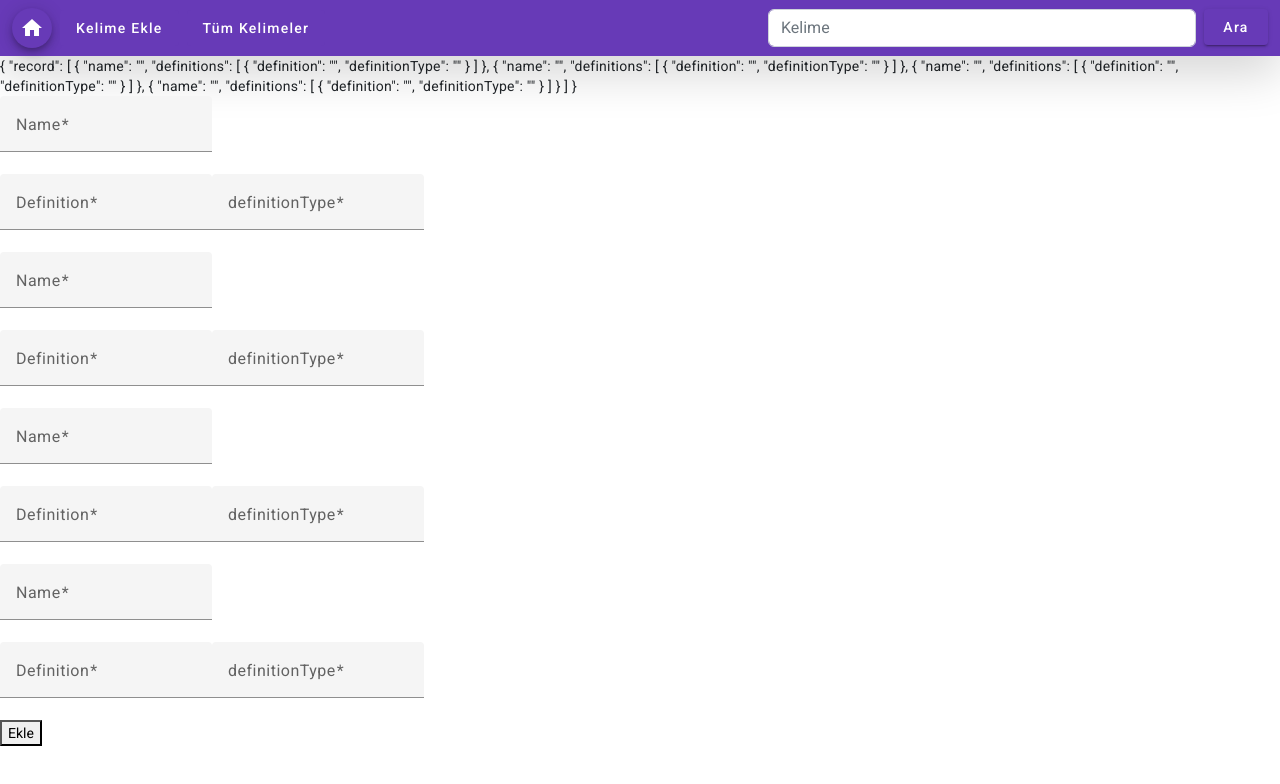
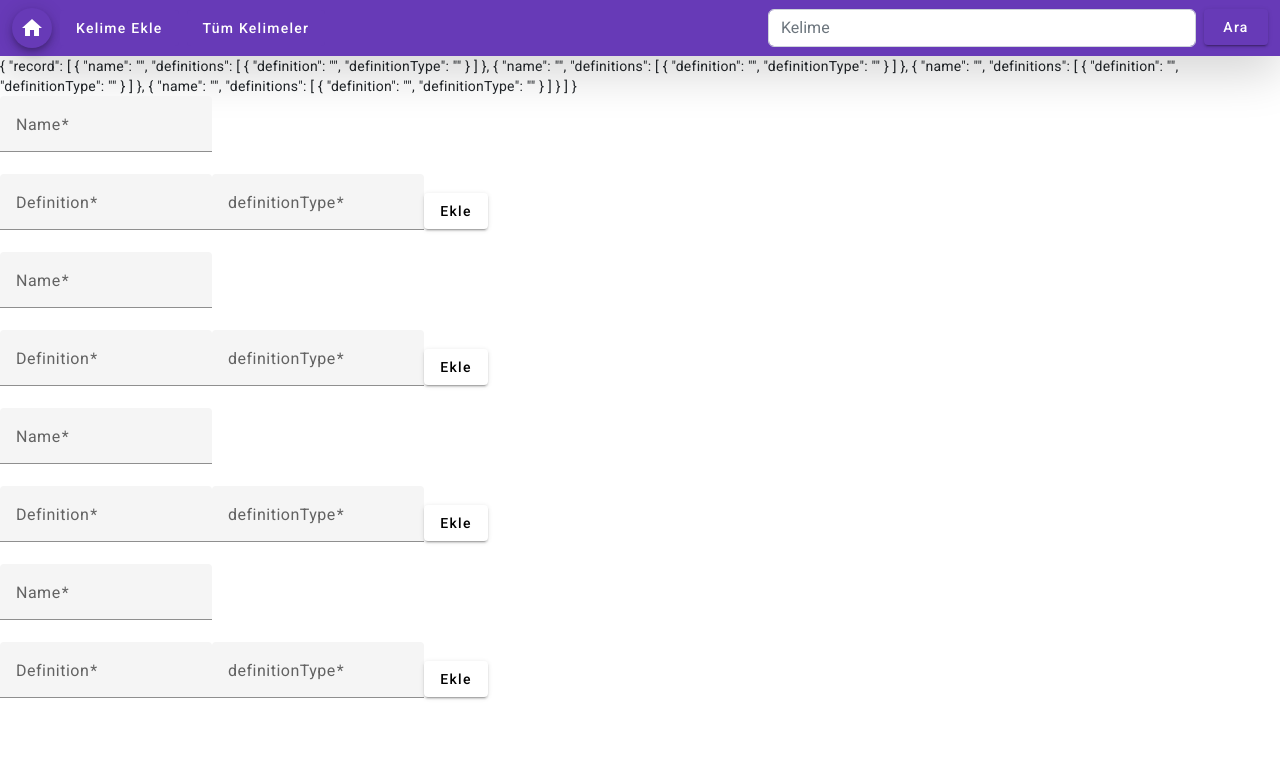
Before and after one commit to 4Furki4/KelimeDefteri2, an Angular app: page /wordbook/add in a window 1280 px wide. Shown: the top 784 px of the page. Built offline with nearby package versions, Linux system fonts and the light colour scheme.

Commit message:
adding and removing definition functions work well. removeDefinition function doesn't exist for the first definition so that we have at least 1 definiton for each word. remove button removes the corresponding definition group.

```diff
--- a/src/app/create-record/create-record.component.html
+++ b/src/app/create-record/create-record.component.html
@@ -19,6 +19,12 @@
                                 <mat-label>definitionType</mat-label>
                                 <input matInput formControlName="definitionType">
                             </mat-form-field>
+                            <button mat-raised-button extended *ngIf="x>=1" (click)="removeDefinition(i,x)">
+                                Sil
+                            </button>
+                            <button mat-raised-button extended (click)="addDefinition(i)">
+                                Ekle
+                            </button>
                         </div>
                     </div>
                 </div>
@@ -26,6 +32,6 @@
         </div>
     </div>
 </form>
-<button (click)="addWord()">
+<!-- <button (click)="addWord()">
     Ekle
-</button>
+</button> -->
--- a/src/app/create-record/create-record.component.ts
+++ b/src/app/create-record/create-record.component.ts
@@ -8,21 +8,13 @@ import { FormArray, FormBuilder, FormGroup, Validators } from '@angular/forms';
 })
 export class CreateRecordComponent implements OnInit {
   constructor(private formBuilder: FormBuilder) { }
-  get record(){
-    return this.createRecordForm.get('record') as FormArray;
-  }
-  get definitions(){
-    let arr : FormArray = this.formBuilder.array([]);
-    this.record.controls.forEach((control => {
-      // console.log(control.get('definitions'));
-      arr.push(control.get('definitions'))
-    }))
-    return arr;
+  get record() {
+    return this.createRecordForm.get('record') as FormArray; // property that helps to get the record array from the form
   }
 
   createRecordForm!: FormGroup;
   ngOnInit(): void {
-    this.createRecordForm = this.formBuilder.group({
+    this.createRecordForm = this.formBuilder.group({ // Initial form with 4 words having 1 name and 1 definition array for each word.
       record: this.formBuilder.array([
         this.formBuilder.group({
           name: ['', Validators.required],
@@ -62,26 +54,33 @@ export class CreateRecordComponent implements OnInit {
         })
       ])
     })
-    // console.log(this.record.controls[0].get('definitions'))
-
-
   }
 
-  addWord(){
-    const word = this.formBuilder.group({
-      name: ['', Validators.required],
-      definitions: this.formBuilder.array([this.formBuilder.group(
-        {
-          definition: ['', Validators.required],
-          definitionType: ['', Validators.required],
-        }
-      )])
+  // addWord(){
+  //   const word = this.formBuilder.group({
+  //     name: ['', Validators.required],
+  //     definitions: this.formBuilder.array([this.formBuilder.group(
+  //       {
+  //         definition: ['', Validators.required],
+  //         definitionType: ['', Validators.required],
+  //       }
+  //     )])
+  //   })
+  //   this.record.push(word);
+  //   console.log(this.definitions.controls[0]);
+  // }
+  addDefinition(index: number) {
+    const definition = this.formBuilder.group({
+      definition: ['', Validators.required],
+      definitionType: ['', Validators.required],
     })
-    this.record.push(word);
-    console.log(this.definitions.controls[0]);
+    this.definition(index).push(definition);
+  }
+  removeDefinition(word: number, definition: number) { // word=> index of the word in the record array, definition=> index of the definition in the definitions array
+    this.definition(word).removeAt(definition); // remove the definition from the definitions array
   }
 
-  definition(index:number) : FormArray {
+  definition(index: number): FormArray { // function that helps to get the definitions array by index from the record array
     return this.record.controls[index].get('definitions') as FormArray;
   }
 }
--- a/src/app/create-record/create-record.module.ts
+++ b/src/app/create-record/create-record.module.ts
@@ -3,14 +3,16 @@ import { CommonModule } from '@angular/common';
 import { CreateRecordRoutingModule } from './create-record-routing.module';
 import { CreateRecordComponent } from './create-record.component';
 import { ReactiveFormsModule } from '@angular/forms';
-import { MatInputModule} from '@angular/material/input';
+import { MatInputModule } from '@angular/material/input';
+import { MatButtonModule } from '@angular/material/button';
 @NgModule({
   declarations: [CreateRecordComponent],
   imports: [
     CommonModule,
     CreateRecordRoutingModule,
     ReactiveFormsModule,
-    MatInputModule
+    MatInputModule,
+    MatButtonModule
   ]
 })
 export class CreateRecordModule { }
```
Also changed, not shown: src/app/app-nav/app-nav.component.html (+0 -31 lines).
